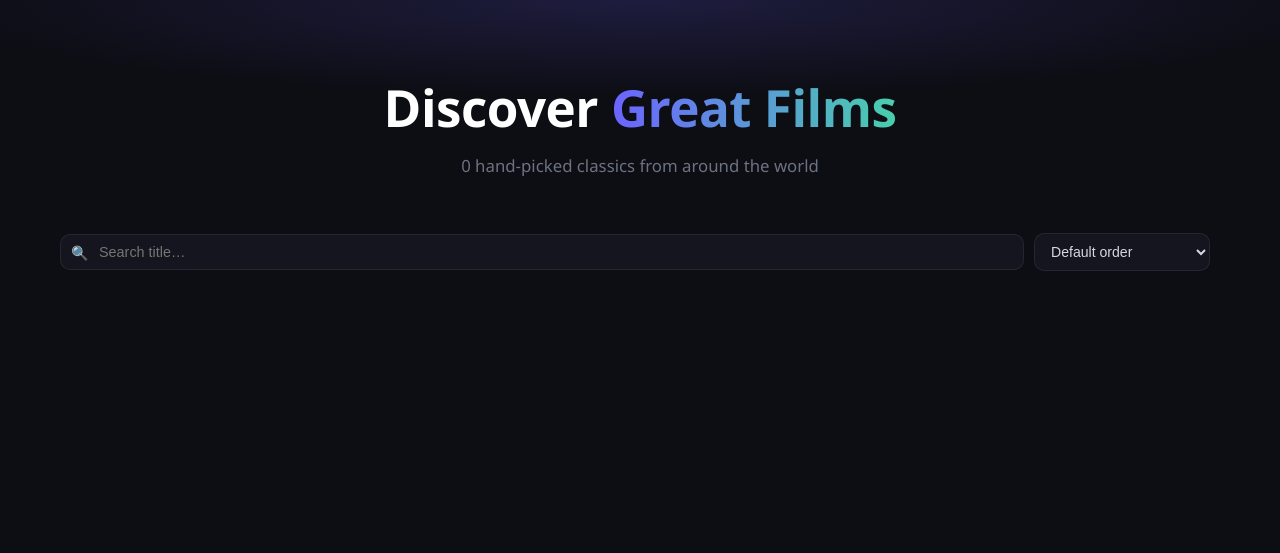
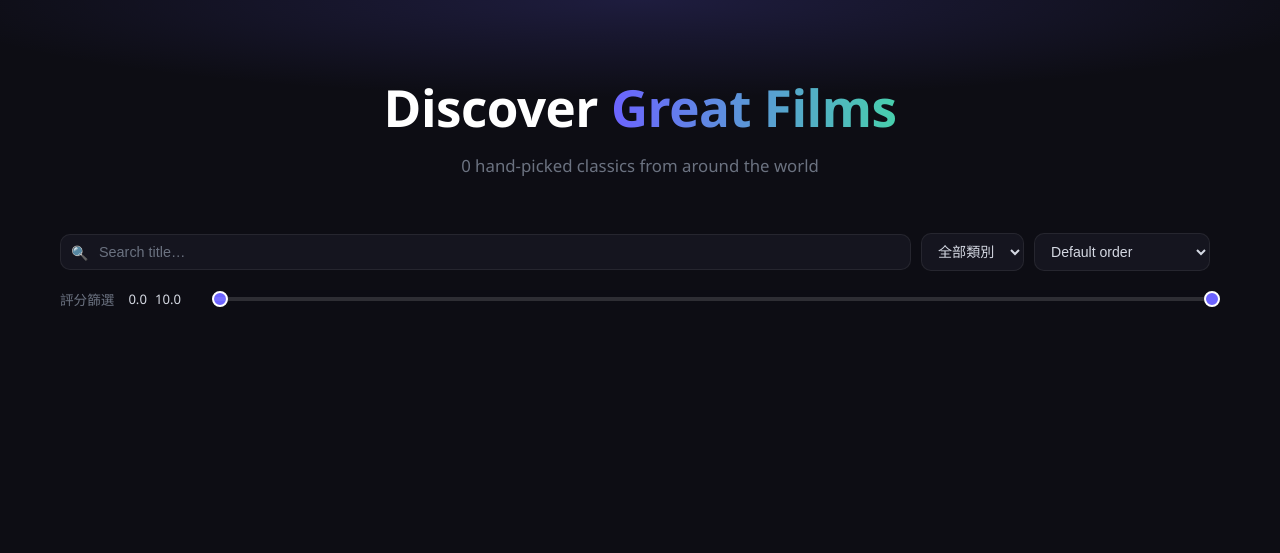
Before and after one commit to winnieshih1107/movie, a Flask app: template templates/index.html in a window 1280 px wide. Shown: the part 57-610 px from the top of the page. Run offline with Flask 3, Linux system fonts and the light colour scheme; the template is opened without the code that fills it, so the values that code supplies are empty.

Commit message:
feat: bring Flask UI to parity with the Streamlit version
- Add genre dropdown and high-low rating range slider to the Flask
  movie grid, mirroring the Streamlit filters (client-side JS,
  filtered via new data-category attribute on each card)
- Move the Simplified->Traditional genre map into database.py as a
  shared to_traditional() helper; both apps now import it instead of
  duplicating the dict
- Translate the Flask chat widget (greeting, input placeholder,
  error/empty-reply strings) to Traditional Chinese to match Movie
  Bot's tone on the Streamlit site
- Search input placeholder contrast fix

Co-Authored-By: Claude Sonnet 4.6 <noreply@anthropic.com>

```diff
--- a/app.py
+++ b/app.py
@@ -13,11 +13,15 @@ POSTER_DIR = os.path.join(os.path.dirname(BASE_DIR), "posters")
 app = Flask(__name__)
 
 # ── Load movie data ──────────────────────────────────────────────
-from database import init_db, seed_from_json, get_all_movies
+from database import init_db, seed_from_json, get_all_movies, get_all_categories, to_traditional
 init_db()
 if not os.path.exists(os.path.join(BASE_DIR, "movies.db")):
     seed_from_json(os.path.join(BASE_DIR, "movies.json"))
 MOVIES = get_all_movies()
+for _m in MOVIES:
+    _m["category_tw"] = to_traditional(_m.get("category", ""))
+
+CATEGORY_OPTIONS = [(c, to_traditional(c)) for c in get_all_categories()]
 
 MOVIE_LIST_TEXT = "\n".join(
     f"{m['id']}. {m['name_tw']}｜評分:{m['score']}｜{m['category']}｜{m.get('release','')}"
@@ -127,7 +131,7 @@ def get_reply(message: str) -> str:
 # ── Routes ───────────────────────────────────────────────────────
 @app.route("/")
 def index():
-    return render_template("index.html", movies=MOVIES)
+    return render_template("index.html", movies=MOVIES, categories=CATEGORY_OPTIONS)
 
 
 @app.route("/poster/<path:filename>")
--- a/database.py
+++ b/database.py
@@ -19,6 +19,24 @@ def get_conn():
     conn = sqlite3.connect(DB_PATH)
     conn.row_factory = sqlite3.Row
     return conn
+
+
+# Seed data stores genre names in Simplified Chinese; map to Traditional for display.
+S2T_GENRES = {
+    "传记": "傳記", "冒险": "冒險", "剧情": "劇情", "动作": "動作", "动画": "動畫",
+    "历史": "歷史", "古装": "古裝", "喜剧": "喜劇", "奇幻": "奇幻", "家庭": "家庭",
+    "悬疑": "懸疑", "惊悚": "驚悚", "战争": "戰爭", "歌舞": "歌舞", "武侠": "武俠",
+    "灾难": "災難", "爱情": "愛情", "犯罪": "犯罪", "科幻": "科幻", "纪录片": "紀錄片",
+    "西部": "西部", "音乐": "音樂",
+}
+
+
+def to_traditional(text: str) -> str:
+    if not text:
+        return text
+    for simp, trad in S2T_GENRES.items():
+        text = text.replace(simp, trad)
+    return text
 
 
 def init_db():
--- a/templates/index.html
+++ b/templates/index.html
@@ -64,12 +64,39 @@
       transition: border-color .2s;
     }
     .search-wrap input:focus { border-color: var(--accent); }
+    .search-wrap input::placeholder { color: var(--muted); opacity: 1; }
     .search-wrap::before { content: '🔍'; position: absolute; left: 11px; top: 50%; transform: translateY(-50%); font-size: 14px; }
     .filter-bar select {
       padding: 9px 12px; background: var(--surface); border: 1px solid var(--border);
       border-radius: 10px; color: var(--text); font-size: .88rem; outline: none; cursor: pointer;
     }
     #count-label { font-size: .82rem; color: var(--muted); white-space: nowrap; }
+
+    /* ── RATING RANGE ── */
+    .rating-bar {
+      max-width: 1200px; margin: -14px auto 28px; padding: 0 20px;
+      display: flex; align-items: center; gap: 14px; flex-wrap: wrap;
+    }
+    .rating-label { font-size: .85rem; color: var(--muted); white-space: nowrap; }
+    .rating-values { font-size: .82rem; color: var(--text); display: flex; gap: 8px; min-width: 70px; }
+    .rating-slider-wrap { position: relative; flex: 1; min-width: 200px; height: 28px; }
+    .rating-slider-wrap input[type="range"] {
+      position: absolute; left: 0; right: 0; top: 50%; transform: translateY(-50%);
+      width: 100%; margin: 0; background: transparent; pointer-events: none;
+      -webkit-appearance: none; appearance: none;
+    }
+    .rating-slider-wrap input[type="range"]::-webkit-slider-runnable-track {
+      height: 4px; background: var(--border); border-radius: 2px;
+    }
+    .rating-slider-wrap input[type="range"]::-webkit-slider-thumb {
+      -webkit-appearance: none; pointer-events: auto;
+      width: 16px; height: 16px; border-radius: 50%;
+      background: var(--accent); border: 2px solid #fff; cursor: pointer; margin-top: -6px;
+    }
+    .rating-slider-wrap input[type="range"]::-moz-range-thumb {
+      pointer-events: auto; width: 16px; height: 16px; border-radius: 50%;
+      background: var(--accent); border: 2px solid #fff; cursor: pointer;
+    }
 
     /* ── MOVIE GRID ── */
     .grid-wrap { max-width: 1200px; margin: 0 auto; padding: 0 20px 100px; }
@@ -328,6 +355,12 @@
   <div class="search-wrap">
     <input type="text" id="search" placeholder="Search title…" oninput="filterMovies()" />
   </div>
+  <select id="category" onchange="filterMovies()">
+    <option value="">全部類別</option>
+    {% for raw, label in categories %}
+    <option value="{{ raw }}">{{ label }}</option>
+    {% endfor %}
+  </select>
   <select id="sort" onchange="filterMovies()">
     <option value="default">Default order</option>
     <option value="score_desc">Rating ↓ High to Low</option>
@@ -335,6 +368,19 @@
     <option value="year_desc">Year ↓ Newest</option>
   </select>
   <span id="count-label"></span>
+</div>
+
+<!-- RATING RANGE -->
+<div class="rating-bar">
+  <span class="rating-label">評分篩選</span>
+  <div class="rating-values">
+    <span id="score-min-label">0.0</span>
+    <span id="score-max-label">10.0</span>
+  </div>
+  <div class="rating-slider-wrap">
+    <input type="range" id="score-min" min="0" max="10" step="0.1" value="0" oninput="onScoreRangeInput()" />
+    <input type="range" id="score-max" min="0" max="10" step="0.1" value="10" oninput="onScoreRangeInput()" />
+  </div>
 </div>
 
 <!-- GRID -->
@@ -345,7 +391,8 @@
          onclick="openModal({{ loop.index0 }})"
          data-name="{{ m.name_tw|lower }}"
          data-score="{{ m.score or 0 }}"
-         data-year="{{ m.release[:4] if m.release else '0' }}">
+         data-year="{{ m.release[:4] if m.release else '0' }}"
+         data-category="{{ m.category or '' }}">
       <img class="card-img"
            src="/poster/poster_{{ '%03d' % m.id }}.jpg"
            data-fallback="{{ m.img_url or '' }}"
@@ -356,7 +403,7 @@
         <div class="card-title">{{ m.name_tw }}</div>
         <div class="card-meta">
           <span class="score">{{ m.score or '—' }}</span>
-          <span class="card-cat">{{ (m.category or '').split('/')[0].strip() }}</span>
+          <span class="card-cat">{{ (m.category_tw or '').split('/')[0].strip() }}</span>
         </div>
         <div class="card-date">{{ (m.release or '')[:4] }}</div>
       </div>
@@ -419,12 +466,12 @@
   <div id="chat-box">
     <div class="msg-row bot">
       <div class="av bot">🤖</div>
-      <div class="bubble">Hi! 🎬 I'm Movie Bot. Ask me for recommendations or click any film to learn more!</div>
+      <div class="bubble">您好！我是 Movie Bot 🎬 請問想找什麼電影？</div>
     </div>
   </div>
 
   <div class="chat-input-bar">
-    <textarea id="user-input" rows="1" placeholder="Type a message…"></textarea>
+    <textarea id="user-input" rows="1" placeholder="輸入訊息…"></textarea>
     <button id="send-btn" onclick="sendMessage()">&#10148;</button>
   </div>
 </div>
@@ -504,15 +551,38 @@
   const MOVIES = {{ movies | tojson }};
   let filtered = [...MOVIES];
 
+  // ── Rating range (dual slider) ──────────────────────────────────
+  function onScoreRangeInput() {
+    const minEl = document.getElementById('score-min');
+    const maxEl = document.getElementById('score-max');
+    let min = parseFloat(minEl.value);
+    let max = parseFloat(maxEl.value);
+    if (min > max) {
+      // keep the two handles from crossing
+      if (event.target === minEl) { max = min; maxEl.value = max; }
+      else { min = max; minEl.value = min; }
+    }
+    document.getElementById('score-min-label').textContent = min.toFixed(1);
+    document.getElementById('score-max-label').textContent = max.toFixed(1);
+    filterMovies();
+  }
+
   // ── Filter / Sort ─────────────────────────────────────────────
   function filterMovies() {
-    const q    = document.getElementById('search').value.toLowerCase();
-    const sort = document.getElementById('sort').value;
+    const q        = document.getElementById('search').value.toLowerCase();
+    const sort     = document.getElementById('sort').value;
+    const category = document.getElementById('category').value;
+    const scoreMin = parseFloat(document.getElementById('score-min').value);
+    const scoreMax = parseFloat(document.getElementById('score-max').value);
     const cards = document.querySelectorAll('.card');
 
     let visible = 0;
     cards.forEach((card, i) => {
-      const match = !q || card.dataset.name.includes(q);
+      const nameMatch  = !q || card.dataset.name.includes(q);
+      const catMatch   = !category || card.dataset.category.includes(category);
+      const score      = parseFloat(card.dataset.score) || 0;
+      const scoreMatch = score >= scoreMin && score <= scoreMax;
+      const match = nameMatch && catMatch && scoreMatch;
       card.style.display = match ? '' : 'none';
       if (match) visible++;
     });
@@ -531,7 +601,7 @@
     }
 
     document.getElementById('count-label').textContent =
-      q ? `${visible} result${visible !== 1 ? 's' : ''}` : '';
+      `${visible} result${visible !== 1 ? 's' : ''}`;
   }
 
   // ── Modal ─────────────────────────────────────────────────────
@@ -551,7 +621,7 @@
 
     const badges = document.getElementById('m-badges');
     badges.innerHTML = '';
-    (m.category || '').split('/').forEach(cat => {
+    (m.category_tw || '').split('/').forEach(cat => {
       if (!cat.trim()) return;
       const b = document.createElement('span');
       b.className = 'badge';
@@ -634,9 +704,9 @@
     try {
       const res  = await fetch('/chat', { method:'POST', headers:{'Content-Type':'application/json'}, body: JSON.stringify({message: text}) });
       const data = await res.json();
-      hideTyping(); appendMsg(data.reply || '(no response)', 'bot');
+      hideTyping(); appendMsg(data.reply || '（無回應）', 'bot');
     } catch {
-      hideTyping(); appendMsg('⚠️ Connection error. Please try again.', 'bot');
+      hideTyping(); appendMsg('⚠️ 連線錯誤，請稍後再試。', 'bot');
     } finally {
       sendBtn.disabled = false; input.focus();
     }
```
Also changed, not shown: streamlit_app.py (+1 -18 lines).
